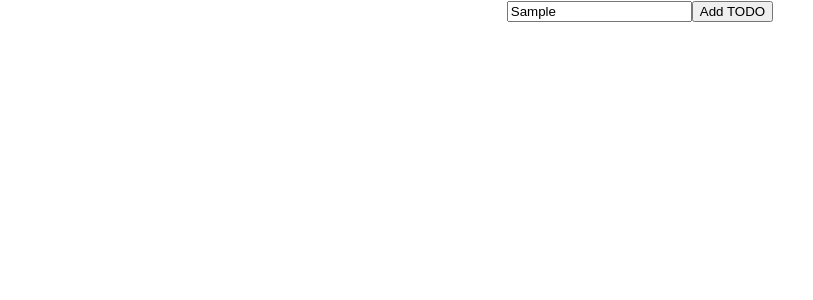
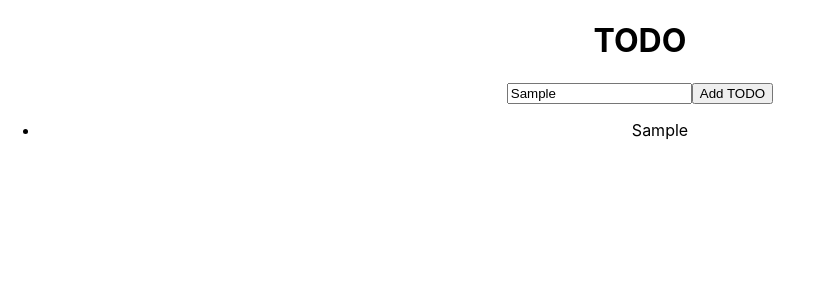
Before and after one commit to chethanprabhu/TODO-app-using-REACT, a React (Create React App) app: page / in a window 1280 px wide. Both pictures are taken after typing "Sample" into the empty fields and a click on the button "Add TODO". Shown: the top 300 px of the page, without its empty margins (0-813 px from the left). Built offline with nearby package versions, Linux system fonts and the light colour scheme.

Commit message:
added todo basic functionality

```diff
--- a/src/App.js
+++ b/src/App.js
@@ -3,10 +3,21 @@ import './App.css';
 
 function App() {
 
+  const [todos, setTodos] = useState([]);
+  const [input, setInput] = useState('');
+
+  const onClickHandler = (e) => {
+    setTodos([...todos, input]);
+  }
+
   return (
     <div className="App">
-      <input/>
-      <button>Add TODO</button>
+      <h1>TODO</h1>
+        <input value={input} onChange={(e) => setInput(e.target.value)}/>
+        <button onClick={(e) => onClickHandler(e)}>Add TODO</button>
+      <ul>
+        {todos.map(todo => <li>{todo}</li>)}
+      </ul>
     </div>
   );
 }
```
